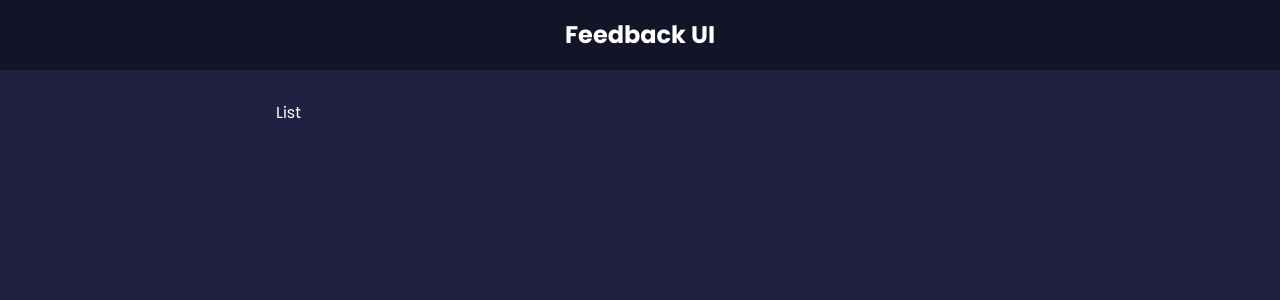
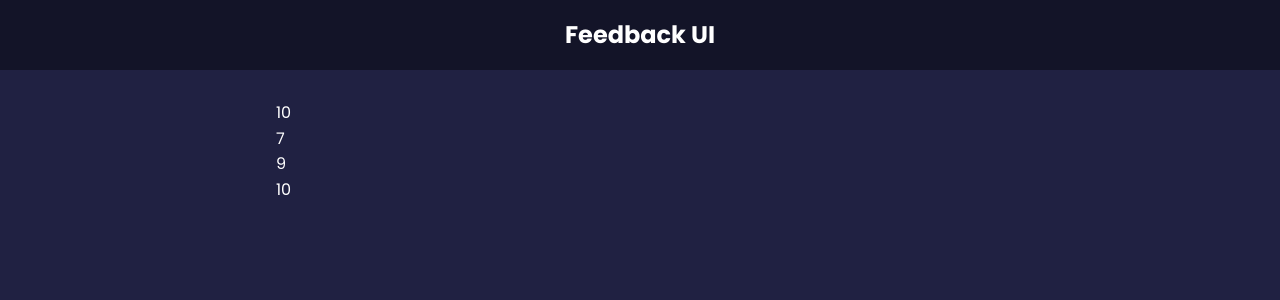
Before and after one commit to ImagenMan/feedback_app, a React (Create React App) app: page / in a window 1280 px wide. Shown: the top 300 px of the page. Built offline with nearby package versions, Linux system fonts and the light colour scheme.

Commit message:
added feeded item rating function

```diff
--- a/src/components/FeedbackList.jsx
+++ b/src/components/FeedbackList.jsx
@@ -1,7 +1,14 @@
 function FeedbackList({feedback}) {
+    if (!feedback || feedback.length === 0) {
+        return <p>No Feedback yet</p>
+    }
     console.log(feedback)
   return (
-    <div>List</div>
+    <div className="feedback-list">
+        {feedback.map((item) => (
+            <div className="">{item.rating}</div>
+        ))}
+    </div>
   )
 }
 
```
